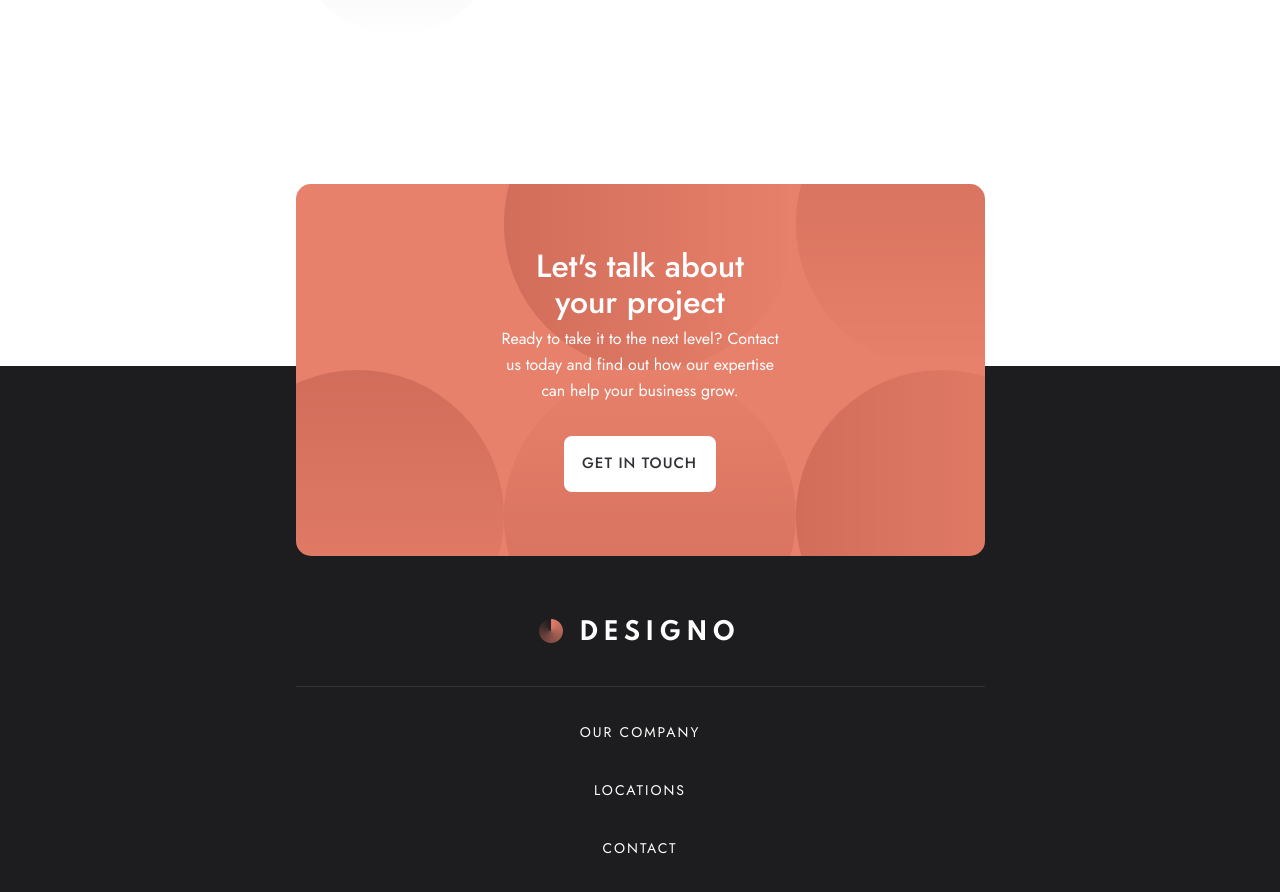
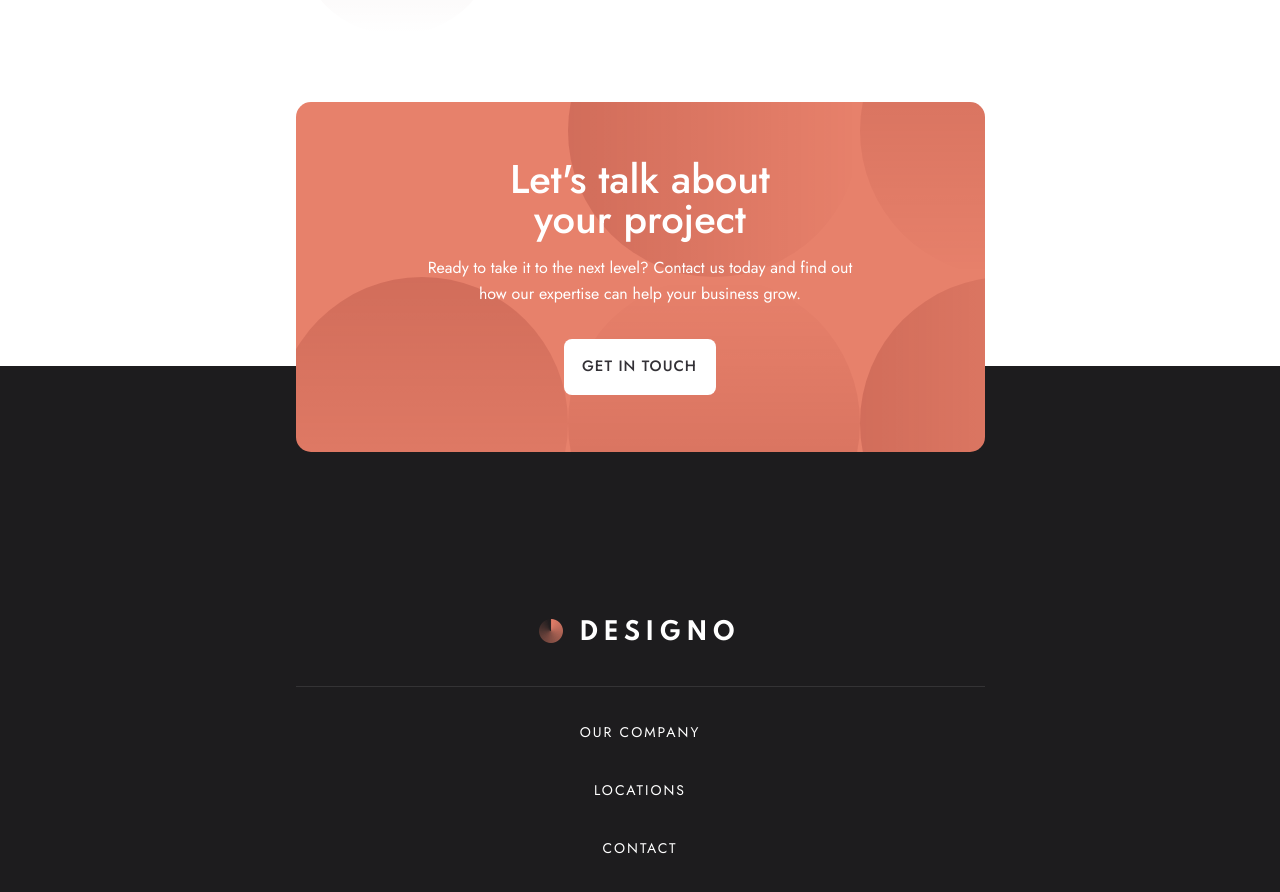
Before and after one commit to richieAiello/designo-website, a React (Vite) app: page / in a window 1280 px wide. Shown: the part 2521-3413 px from the top of the page. Built offline with nearby package versions, Linux system fonts and the light colour scheme.

Commit message:
Styles for section your-project on tablet.

```diff
--- a/src/components/main/your-project-section/YourProject.js
+++ b/src/components/main/your-project-section/YourProject.js
@@ -4,9 +4,7 @@ export default function YourProject() {
   return (
     <section className="your-project container">
       <h4 className="your-project__heading bold">
-        Let's talk about
-        <br />
-        your project
+        Let's talk about your project
       </h4>
       <p className="your-project__text">
         Ready to take it to the next level? Contact us today and find
--- a/src/main.scss
+++ b/src/main.scss
@@ -699,17 +699,35 @@ $gradient-location: #5D0202;
   right: 0;
   margin-inline: auto;
 
-
   &__heading {
+    max-width: 275px;
     font-size: 2rem;
     line-height: 2.25rem;
     margin-bottom: 0.375rem;
+    margin-inline: auto;
   }
 
   &__text {
     margin-bottom: 2rem;
     max-width: 280px;
     margin-inline: auto;
+  }
+
+  @media(min-width: 768px) {
+    background-position: -20px 50%;
+    padding: 3.5625rem 0;
+    bottom: -86px;
+
+    &__heading {
+      max-width: 335px;
+      font-size: 2.5rem;
+      line-height: 2.5rem;
+      margin-bottom: 1rem;
+    }
+
+    &__text {
+      max-width: 450px;
+    }
   }
 }
 
```
